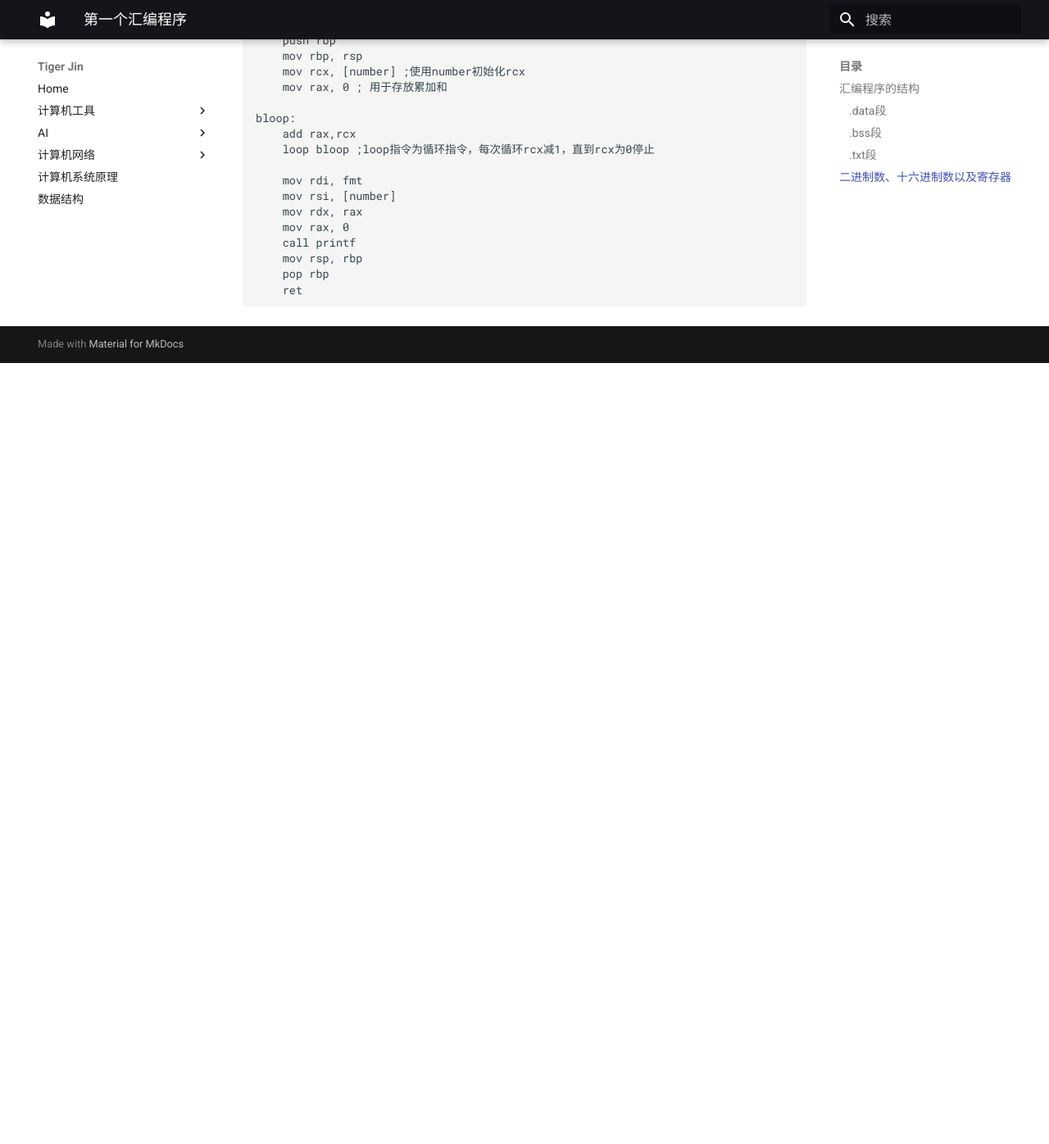
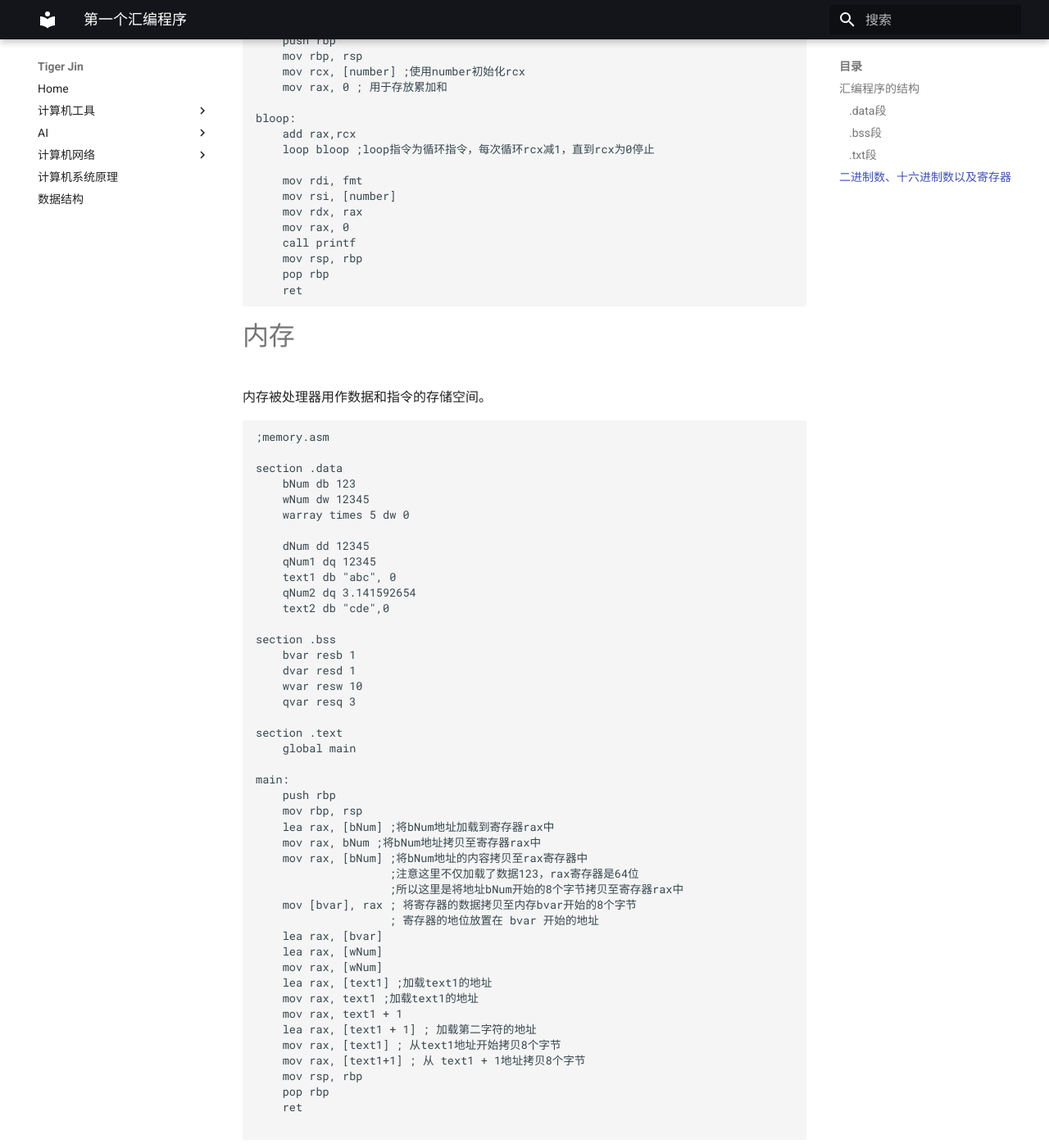
Before and after one commit to process852/process852.github.io, an MkDocs documentation site: the page built from docs/computersArch/assembleLanguage/README.md, in a window 1280 px wide and 1400 px high, scrolled down 3377 px. Shown: the top 1396 px of the window at 82% size. Built offline with MkDocs 1.6.1 and Material for MkDocs 9.7.7, drawn with Linux system fonts in a browser that asks for light colours; before the commit the page ends 3820 px from its top, so only the background shows below that.

Commit message:
add memory

````diff
--- a/docs/computersArch/assembleLanguage/README.md
+++ b/docs/computersArch/assembleLanguage/README.md
@@ -170,3 +170,55 @@ bloop:
     pop rbp
     ret
 ```
+
+# 内存
+
+内存被处理器用作数据和指令的存储空间。
+
+```asm
+;memory.asm
+
+section .data
+    bNum db 123
+    wNum dw 12345
+    warray times 5 dw 0
+
+    dNum dd 12345
+    qNum1 dq 12345
+    text1 db "abc", 0
+    qNum2 dq 3.141592654
+    text2 db "cde",0
+
+section .bss
+    bvar resb 1
+    dvar resd 1
+    wvar resw 10
+    qvar resq 3
+
+section .text
+    global main
+
+main:
+    push rbp
+    mov rbp, rsp
+    lea rax, [bNum] ;将bNum地址加载到寄存器rax中
+    mov rax, bNum ;将bNum地址拷贝至寄存器rax中
+    mov rax, [bNum] ;将bNum地址的内容拷贝至rax寄存器中
+                    ;注意这里不仅加载了数据123，rax寄存器是64位
+                    ;所以这里是将地址bNum开始的8个字节拷贝至寄存器rax中
+    mov [bvar], rax ; 将寄存器的数据拷贝至内存bvar开始的8个字节
+                    ; 寄存器的地位放置在 bvar 开始的地址
+    lea rax, [bvar]
+    lea rax, [wNum]
+    mov rax, [wNum]
+    lea rax, [text1] ;加载text1的地址
+    mov rax, text1 ;加载text1的地址
+    mov rax, text1 + 1
+    lea rax, [text1 + 1] ; 加载第二字符的地址
+    mov rax, [text1] ; 从text1地址开始拷贝8个字节
+    mov rax, [text1+1] ; 从 text1 + 1地址拷贝8个字节
+    mov rsp, rbp
+    pop rbp
+    ret
+
+```
````
Also changed, not shown: docs/computersArch/gdb/README.md (+9 -0 lines).
